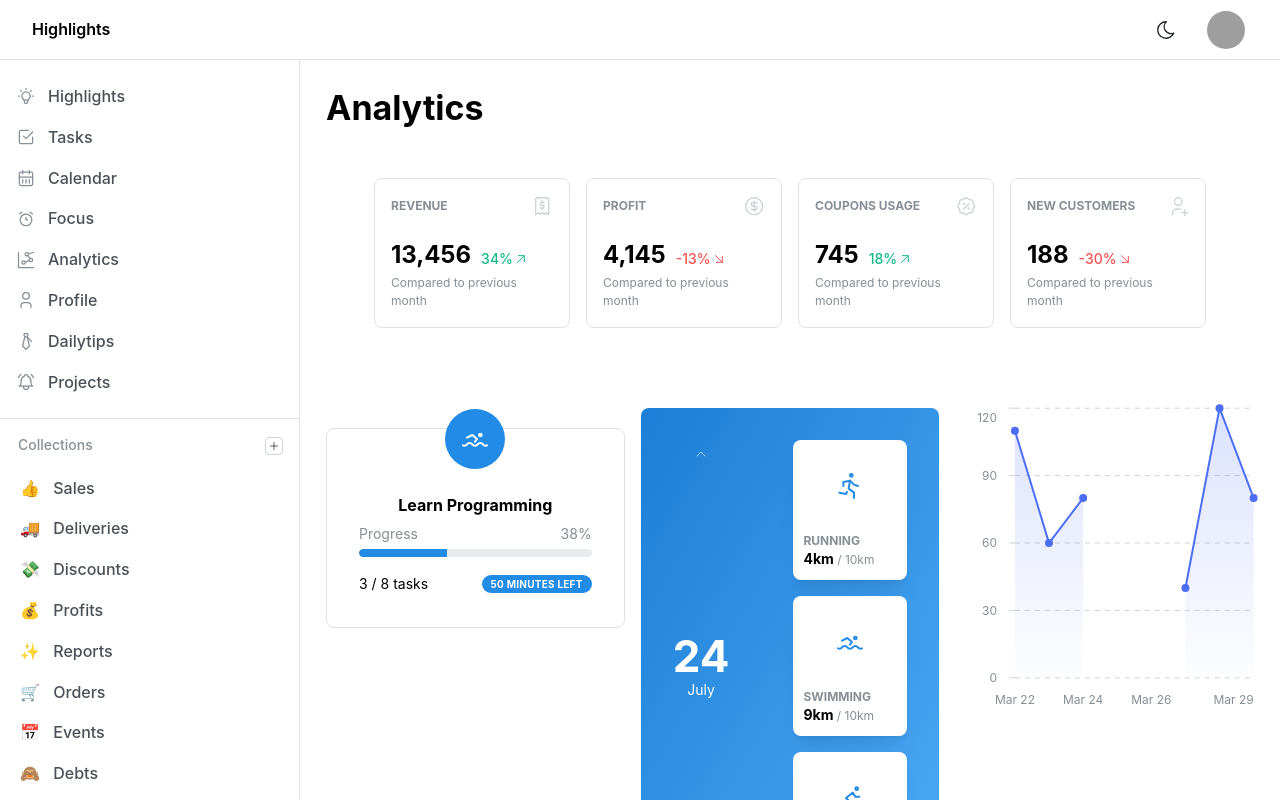
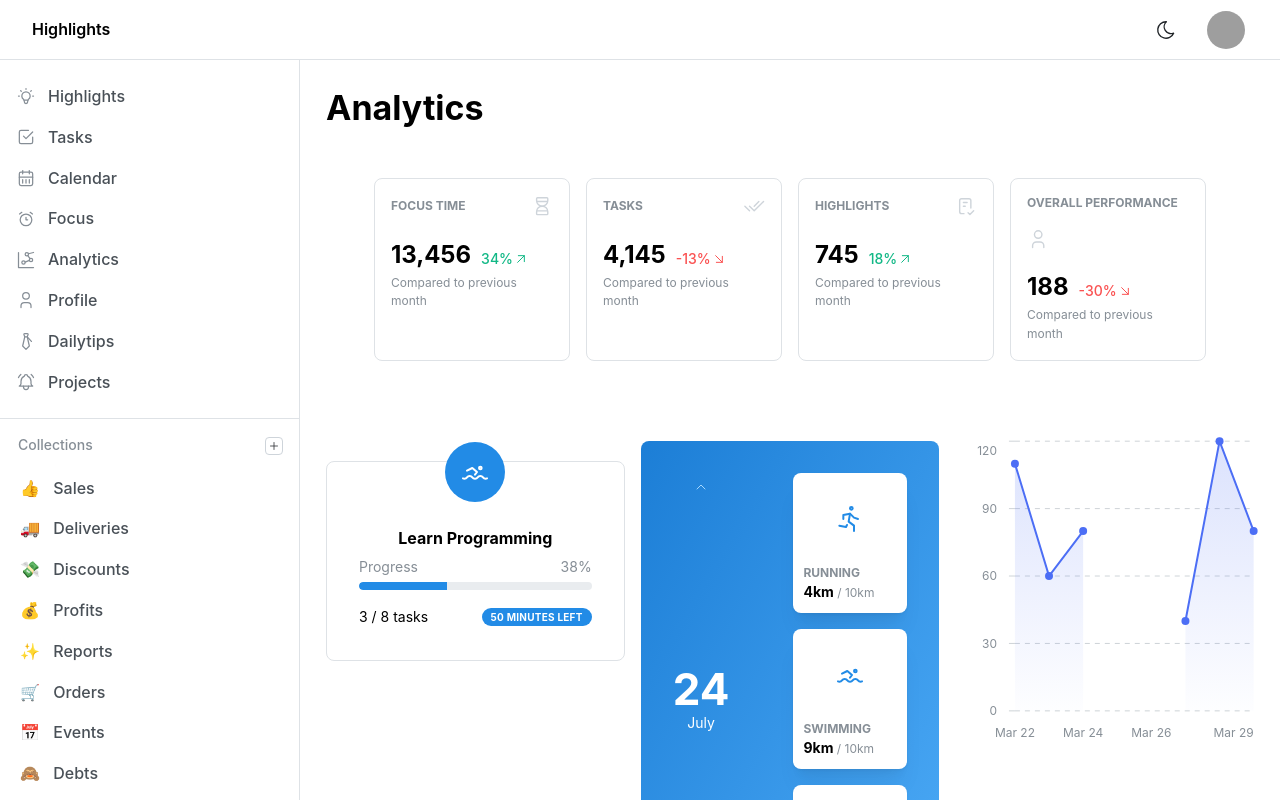
Before and after one commit to nipunayf/highlights, a Next.js app in the folder src/website/highlights/: page /analytics in a window 1280 px wide. Shown: the top 800 px of the page. Built offline with nearby package versions, Linux system fonts and the light colour scheme; grey boxes are pictures that could not be loaded; what @azure/msal-react would draw is missing.

Commit message:
Change stats grid icons and labels

```diff
--- a/src/website/highlights/src/components/StatsGrid/StatsGrid.tsx
+++ b/src/website/highlights/src/components/StatsGrid/StatsGrid.tsx
@@ -1,26 +1,26 @@
 import { Group, Paper, SimpleGrid, Text } from '@mantine/core';
 import {
-    IconUserPlus,
-    IconDiscount2,
-    IconReceipt2,
-    IconCoin,
     IconArrowUpRight,
     IconArrowDownRight,
+    IconUser,
+    IconChecklist,
+    IconChecks,
+    IconHourglass,
 } from '@tabler/icons-react';
 import classes from './StatsGrid.module.css';
 
 const icons = {
-    user: IconUserPlus,
-    discount: IconDiscount2,
-    receipt: IconReceipt2,
-    coin: IconCoin,
+    user: IconUser,
+    checklist: IconChecklist,
+    checks: IconChecks,
+    hourglass: IconHourglass,
 };
 
 const data = [
-    { title: 'Revenue', icon: 'receipt', value: '13,456', diff: 34 },
-    { title: 'Profit', icon: 'coin', value: '4,145', diff: -13 },
-    { title: 'Coupons usage', icon: 'discount', value: '745', diff: 18 },
-    { title: 'New customers', icon: 'user', value: '188', diff: -30 },
+    { title: 'Focus time', icon: 'hourglass', value: '13,456', diff: 34 },
+    { title: 'Tasks', icon: 'checks', value: '4,145', diff: -13 },
+    { title: 'Highlights', icon: 'checklist', value: '745', diff: 18 },
+    { title: 'Overall performance', icon: 'user', value: '188', diff: -30 },
 ] as const;
 
 export function StatsGrid() {
```
